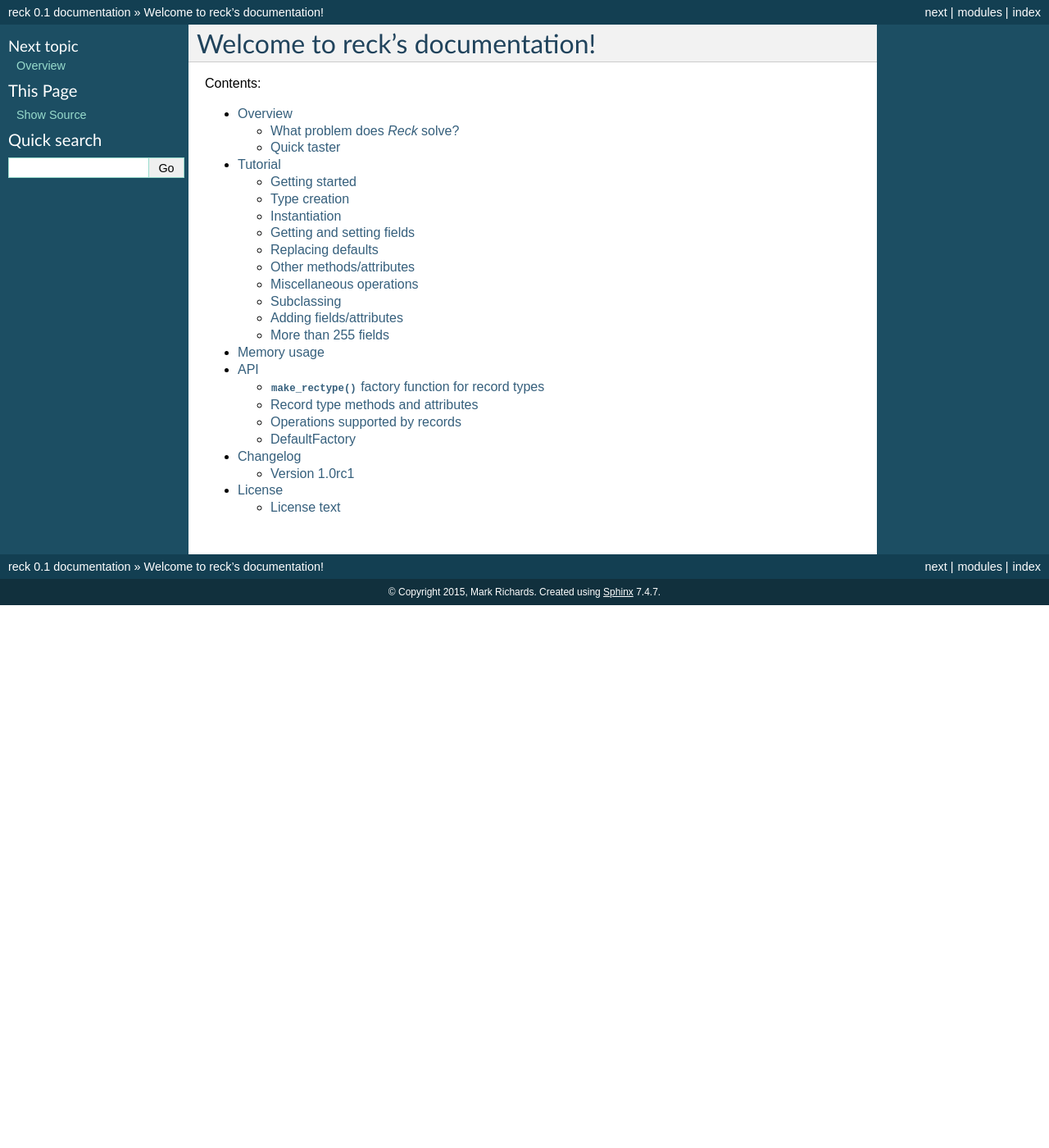
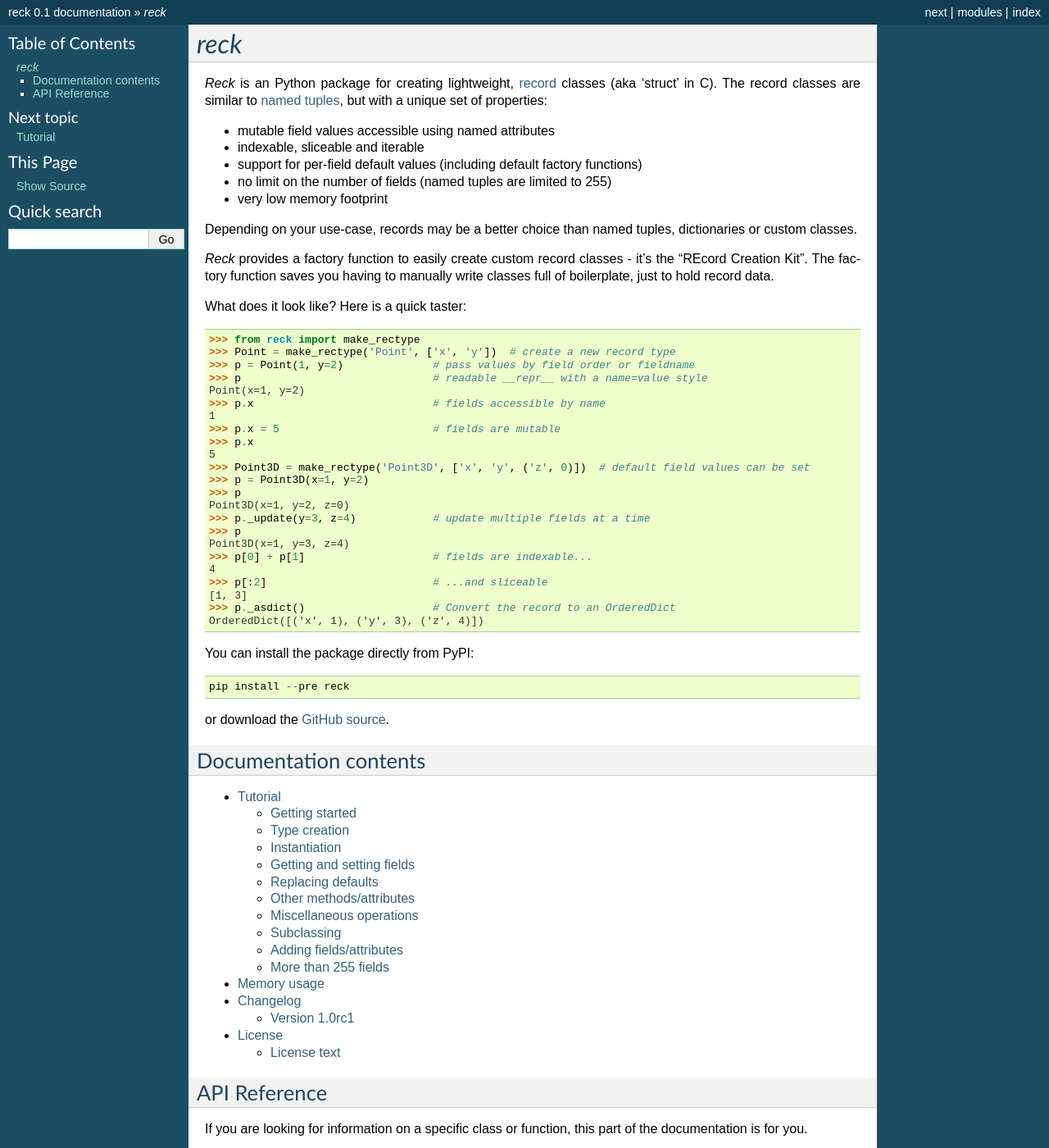
Before and after one commit to woodcrafty/reck, a Sphinx documentation site: the page built from docs/index.rst, in a window 1280 px wide and 1400 px high. Shown: the whole window at 82% size. Built offline with Sphinx 7.4.7, drawn with Linux system fonts in a browser that asks for light colours.

Commit message:
Added a brief overview, and seperated the API from the other docs in the TOC

```diff
--- a/docs/index.rst
+++ b/docs/index.rst
@@ -1,19 +1,75 @@
-.. reck documentation master file, created by
-   sphinx-quickstart on Mon Mar 16 12:26:20 2015.
-   You can adapt this file completely to your liking, but it should at least
-   contain the root `toctree` directive.
+======
+*reck*
+======
 
-Welcome to reck's documentation!
-================================
+*Reck* is an Python package for creating lightweight,
+`record <http://en.wikipedia.org/wiki/Record_(computer_science)>`_
+classes (aka 'struct' in C). The record classes are similar to
+`named tuples <https://docs.python.org/3.4/library/collections.html#collections.namedtuple>`_,
+but with a unique set of properties:
 
-Contents:
+* mutable field values accessible using named attributes
+* indexable, sliceable and iterable
+* support for per-field default values (including default factory functions)
+* no limit on the number of fields (named tuples are limited to 255)
+* very low memory footprint
+
+Depending on your use-case, records may be a better choice than named tuples,
+dictionaries or custom classes.
+
+*Reck* provides a factory function to easily create custom record classes -
+it's the "REcord Creation Kit". The factory function saves you having to
+manually write classes full of boilerplate, just to hold record data.
+
+What does it look like? Here is a quick taster::
+
+    >>> from reck import make_rectype
+    >>> Point = make_rectype('Point', ['x', 'y'])  # create a new record type
+    >>> p = Point(1, y=2)              # pass values by field order or fieldname
+    >>> p                              # readable __repr__ with a name=value style
+    Point(x=1, y=2)
+    >>> p.x                            # fields accessible by name
+    1
+    >>> p.x = 5                        # fields are mutable
+    >>> p.x
+    5
+    >>> Point3D = make_rectype('Point3D', ['x', 'y', ('z', 0)])  # default field values can be set
+    >>> p = Point3D(x=1, y=2)
+    >>> p
+    Point3D(x=1, y=2, z=0)
+    >>> p._update(y=3, z=4)            # update multiple fields at a time
+    >>> p
+    Point3D(x=1, y=3, z=4)
+    >>> p[0] + p[1]                    # fields are indexable...
+    4
+    >>> p[:2]                          # ...and sliceable
+    [1, 3]
+    >>> p._asdict()                    # Convert the record to an OrderedDict
+    OrderedDict([('x', 1), ('y', 3), ('z', 4)])
+
+You can install the package directly from PyPI::
+
+    pip install --pre reck
+
+or download the `GitHub source <https://github.com/woodcrafty/reck>`_.
+
+Documentation contents
+----------------------
 
 .. toctree::
    :maxdepth: 2
 
-   overview
    tutorial
    memory_usage
-   api
    changelog
    license
+
+API Reference
+-------------
+If you are looking for information on a specific class or function, this part
+of the documentation is for you.
+
+.. toctree::
+   :maxdepth: 2
+
+   api
```
